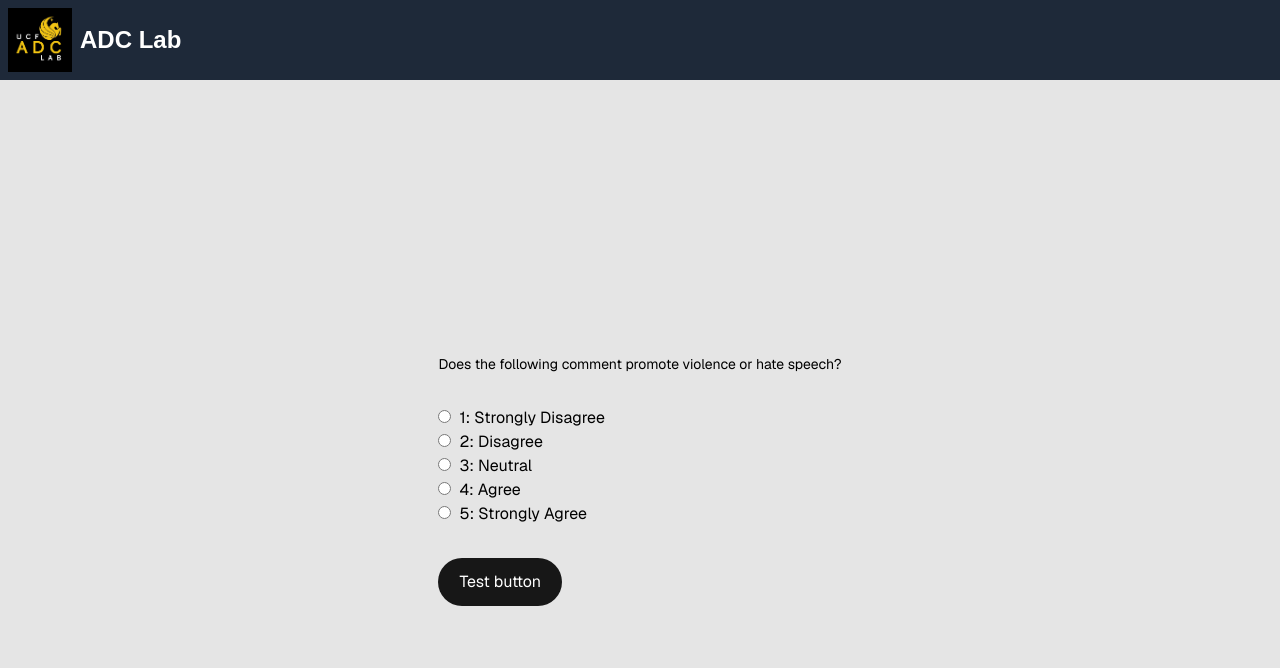
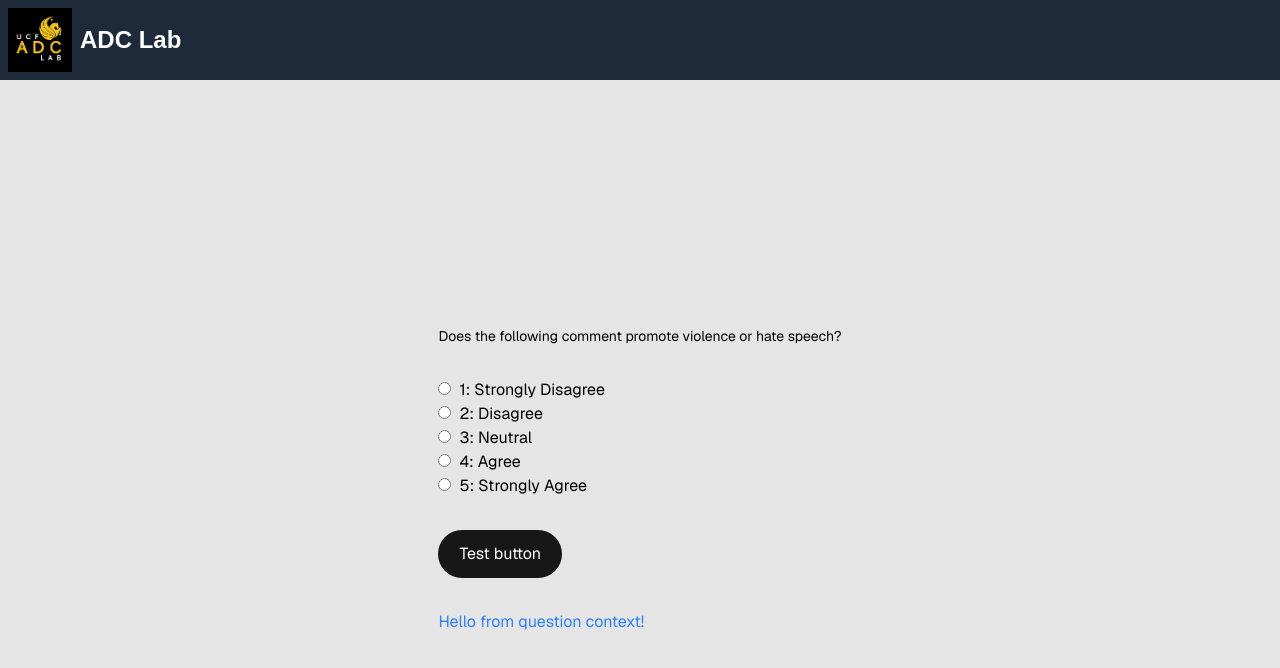
Before and after one commit to ADCLab/threat-monitor, a Next.js app in the folder HomeLandSec/frontend/: page /inquiry in a window 1280 px wide. Shown: the top 668 px of the page. Built offline with nearby package versions, Linux system fonts and the light colour scheme.

Commit message:
setup working universal question context and interface

```diff
--- a/HomeLandSec/frontend/src/app/inquiry/page.tsx
+++ b/HomeLandSec/frontend/src/app/inquiry/page.tsx
@@ -1,14 +1,16 @@
 "use client";
-import { useState, useEffect } from "react";
+import { useState, useEffect, useContext } from "react";
 import Image from "next/image";
 import Button from "@/components/ui/button";
 import { SurveyData } from "@/types/interfaces";
-
+import QuestionContext from "@/contexts/questionContext";
 
 export default function Inquiry() {
   const [surveyData, setSurveyData] = useState<SurveyData | null>(null);
   const [selectedOption, setSelectedOption] = useState("");
-
+  const context = useContext(QuestionContext);
+  if (!context) throw new Error("useContext must be used within questionProvider");
+  const { value, setValue } = context;
   useEffect(() => {
     fetch("/survey.json")
       .then((res) => res.json())
@@ -57,6 +59,7 @@ export default function Inquiry() {
           ))}
         </div>
         <Button onClick={testButton}>Test button</Button>
+        <p className="text-blue-500">{value}</p>
       </main>
     </div>
   );
--- a/HomeLandSec/frontend/src/app/layout.tsx
+++ b/HomeLandSec/frontend/src/app/layout.tsx
@@ -2,6 +2,7 @@ import type { Metadata } from "next";
 import { Geist, Geist_Mono } from "next/font/google";
 import "./globals.css";
 import Nav from "@/components/ui/nav";
+import QuestionContext, { QuestionProvider } from "@/contexts/questionContext";
 
 const geistSans = Geist({
   variable: "--font-geist-sans",
@@ -25,6 +26,7 @@ export default function RootLayout({
 }>) {
   return (
     <html lang="en">
+      <QuestionProvider>
         <body
           className={`${geistSans.variable} ${geistMono.variable} antialiased`}
         >
@@ -32,6 +34,7 @@ export default function RootLayout({
           <Nav />
           {children}
         </body>
+      </QuestionProvider>
     </html>
   );
 }
--- a/HomeLandSec/frontend/src/app/page.tsx
+++ b/HomeLandSec/frontend/src/app/page.tsx
@@ -1,20 +1,26 @@
 "use client";
-import { useState, useEffect } from "react";
+import { useContext } from "react";
 import Image from "next/image";
 import Button from "@/components/ui/button";
 import Link from "next/link";
+import QuestionContext from "@/contexts/questionContext";
+
 
 export default function Home() {
-  function loadQuestions() {
-    console.log("Loading questions");
-  }
+  const context = useContext(QuestionContext);
+  if (!context) throw new Error("useContext must be used within questionProvider");
+  const { value, setValue } = context;
 
-  return (
+  function testButton() {
+    console.log("Test button clicked");
+    setValue("Updated question context value!");
+  } return (
     <div className="grid grid-rows-[20px_1fr_20px] bg-neutral-200 items-center justify-items-center min-h-screen p-8 pb-20 gap-16 sm:p-20 font-[family-name:var(--font-geist-sans)]">
       <Link href="/inquiry" className="text-blue-500">
         Inquiry
       </Link>
-      <Button onClick={loadQuestions}>Test Button</Button>
+      <Button onClick={testButton}>Test Button</Button>
+      <p className="text-blue-500">{value}</p>
     </div>
   );
 }
--- /dev/null
+++ b/HomeLandSec/frontend/src/contexts/questionContext.tsx
@@ -0,0 +1,24 @@
+"use client";
+import React, { createContext, useState, ReactNode } from "react";
+
+interface QuestionContextProps {
+	value: string;
+	setValue: React.Dispatch<React.SetStateAction<string>>;
+}
+
+const QuestionContext = createContext<QuestionContextProps | undefined>(undefined);
+
+interface QuestionProviderProps {
+	children: ReactNode;
+}
+
+export function QuestionProvider({ children }: QuestionProviderProps) {
+	const [value, setValue] = useState("Hello from question context!");
+	return (
+		<QuestionContext.Provider value={{ value, setValue }}>
+			{children}
+		</QuestionContext.Provider>
+	);
+}
+
+export default QuestionContext;
```
Lines whose indentation alone changed are shown as unchanged.
